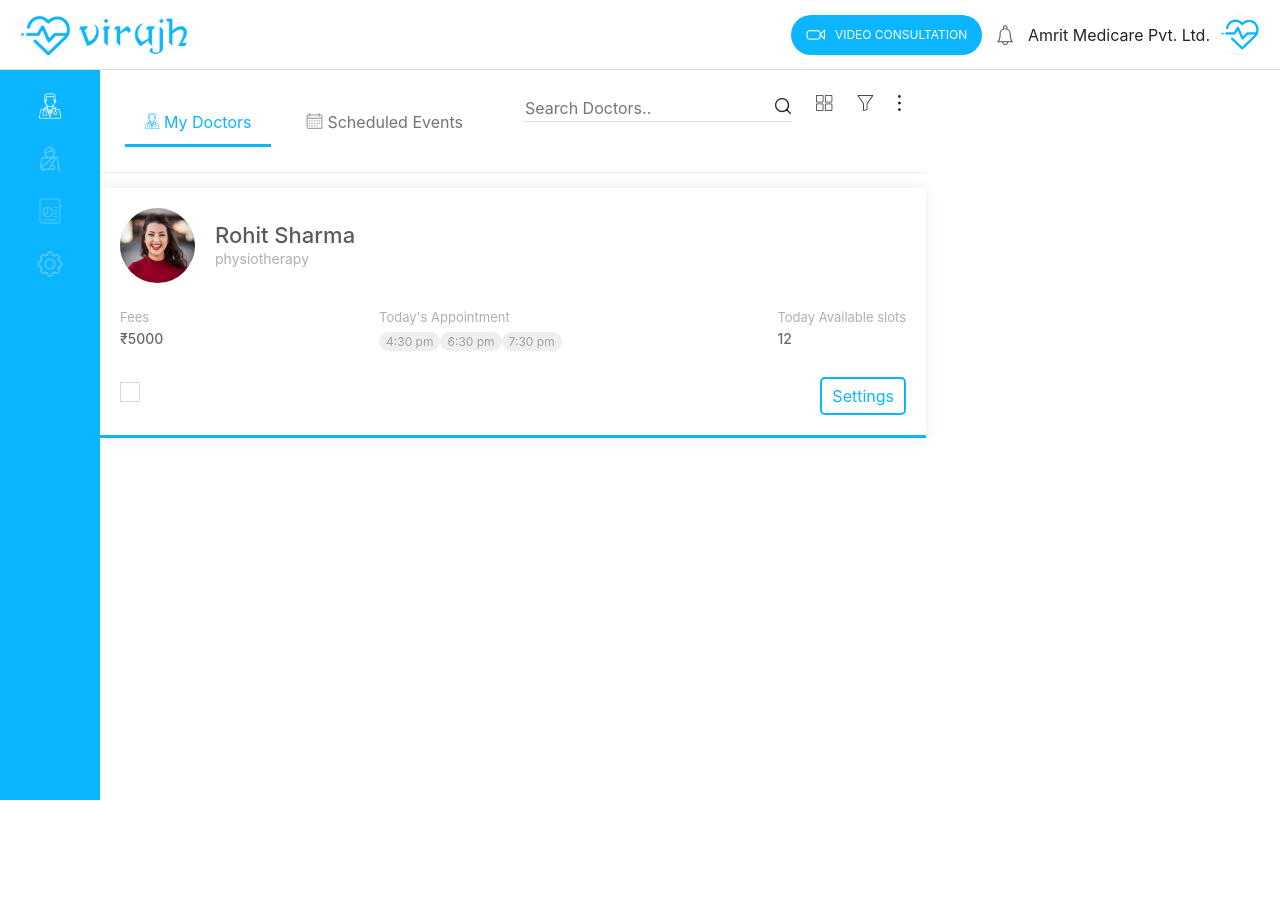
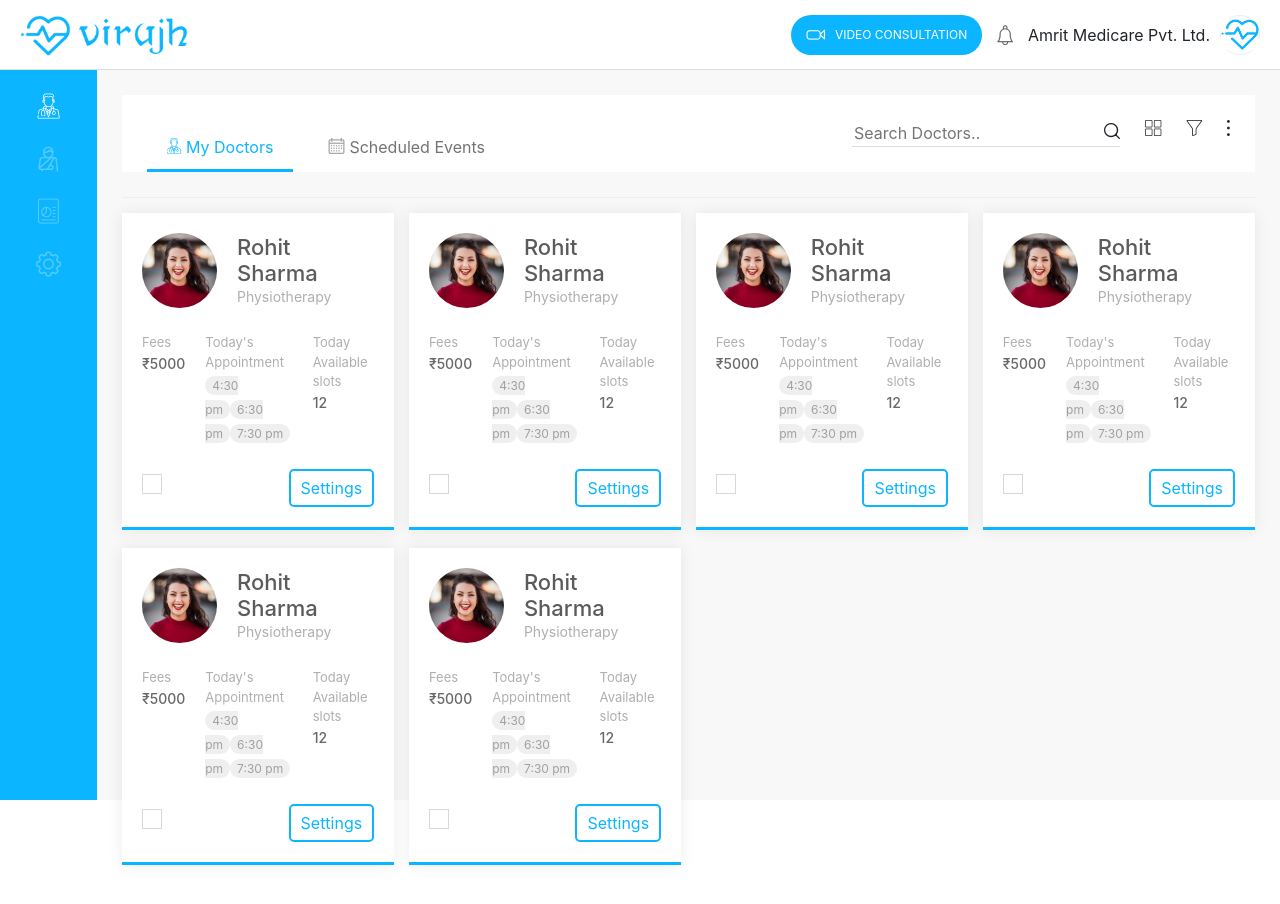
Before and after one commit to ramanarra/frontend, a React (Create React App) app: page / in a window 1280 px wide. Before the commit the page ends 800 px from the top, so only its background shows below. Built offline with nearby package versions, Linux system fonts and the light colour scheme.

Commit message:
Update dashboard

```diff
--- a/src/component/Doctor/Dashboard/MyDoctors.jsx
+++ b/src/component/Doctor/Dashboard/MyDoctors.jsx
@@ -4,6 +4,52 @@ class MyDoctor extends Component {
   state = {
     data: [
       {
+        id: 0,
+        name: "Rohit Sharma",
+        job: "Physiotherapy",
+        fees: "5000",
+        appointment: ["4:30 pm", "6:30 pm", "7:30 pm"],
+        availability: 12,
+        checked: false,
+      },
+      {
+        id: 1,
+        name: "Rohit Sharma",
+        job: "Physiotherapy",
+        fees: "5000",
+        appointment: ["4:30 pm", "6:30 pm", "7:30 pm"],
+        availability: 12,
+        checked: false,
+      },
+      {
+        id: 2,
+        name: "Rohit Sharma",
+        job: "Physiotherapy",
+        fees: "5000",
+        appointment: ["4:30 pm", "6:30 pm", "7:30 pm"],
+        availability: 12,
+        checked: false,
+      },
+      {
+        id: 3,
+        name: "Rohit Sharma",
+        job: "Physiotherapy",
+        fees: "5000",
+        appointment: ["4:30 pm", "6:30 pm", "7:30 pm"],
+        availability: 12,
+        checked: false,
+      },
+      {
+        id: 4,
+        name: "Rohit Sharma",
+        job: "Physiotherapy",
+        fees: "5000",
+        appointment: ["4:30 pm", "6:30 pm", "7:30 pm"],
+        availability: 12,
+        checked: false,
+      },
+      {
+        id: 5,
         name: "Rohit Sharma",
         job: "Physiotherapy",
         fees: "5000",
@@ -13,45 +59,73 @@ class MyDoctor extends Component {
       },
     ],
   };
+
+  handleChecked = (id) => {
+    this.setState((prev) => {
+      const data = prev.data.map((i) => {
+        if (i.id === id) {
+          i.checked = !i.checked;
+        }
+        return i;
+      });
+      return {
+        data,
+      };
+    });
+  };
+
   render() {
+    const { data } = this.state;
     return (
-      <div class="user-card">
-        <div class="user-row">
-          <img src={require('../../../assets/img/user-img.jpg')} class="usr-img" />
-          <div class="user-detail">
-            <h1 class="user-name">Rohit Sharma</h1>
-            <p class="name-desg">physiotherapy</p>
+      <div class="tab-pane active my-doctors-sec" id="tab_default_1">
+        <div class="user-cards-wrap">
+          {data.map((i) => (
+            <div key={i.id} className="user-card">
+              <div className="user-row">
+                <img
+                  src={require("../../../assets/img/user-img.jpg")}
+                  className="usr-img"
+                />
+                <div className="user-detail">
+                  <h1 className="user-name">{i.name}</h1>
+                  <p className="name-desg">{i.job}</p>
                 </div>
               </div>
-        <div class="user-meet-detail">
-          <div class="user-fees">
-            <p class="title-light">Fees</p>
-            <p class="card-text">₹5000</p>
+              <div className="user-meet-detail">
+                <div className="user-fees">
+                  <p className="title-light">Fees</p>
+                  <p className="card-text">₹{i.fees}</p>
                 </div>
-          <div class="user-appt">
-            <p class="title-light">Today's Appointment</p>
-            <div class="card-tag">
-              <span class="time-tag">4:30 pm</span>
-              <span class="time-tag">6:30 pm</span>
-              <span class="time-tag">7:30 pm</span>
+                <div className="user-appt">
+                  <p className="title-light">Today's Appointment</p>
+                  <div className="card-tag">
+                    {i.appointment.map((a, index) => (
+                      <span key={index} className="time-tag">
+                        {a}
+                      </span>
+                    ))}
                   </div>
                 </div>
-          <div class="user-slot">
-            <p class="title-light">Today Available slots</p>
-            <p class="card-text">12</p>
+                <div className="user-slot">
+                  <p className="title-light">Today Available slots</p>
+                  <p className="card-text">{i.availability}</p>
                 </div>
               </div>
-        <div class="user-btn-row">
-          <div class="select-check">
+              <div className="user-btn-row">
+                <div className="select-check">
                   <input
-              class="styled-checkbox"
-              id="select-card"
+                    className="styled-checkbox"
+                    id={"select-card" + i.id}
                     type="checkbox"
-              value="value4"
+                    value={i.checked}
+                    onClick={this.handleChecked.bind(this, i.id)}
                   />
-            <label for="select-card"></label>
+                  <label for={"select-card" + i.id}></label>
                 </div>
-          <button class="settings-btn">Settings</button>
+                <button className="settings-btn">Settings</button>
+              </div>
+            </div>
+          ))}
         </div>
       </div>
     );
--- a/src/component/Doctor/Dashboard/Schedule.jsx
+++ b/src/component/Doctor/Dashboard/Schedule.jsx
@@ -0,0 +1,31 @@
+import React, { Component } from "react";
+
+class Schedule extends Component {
+  state = {
+    data: [],
+  };
+  render() {
+    return (
+      <div className="tab-pane-2" id="tab_default_2">
+        <p>Howdy, I'm in Tab 2.</p>
+        <p>
+          Ut wisi enim ad minim veniam, quis nostrud exerci tation ullamcorper
+          suscipit lobortis nisl ut aliquip ex ea commodo consequat. Duis autem
+          vel eum iriure dolor in hendrerit in vulputate velit esse molestie
+          consequat. Ut wisi enim ad minim veniam, quis nostrud exerci tation.
+        </p>
+        <p>
+          <a
+            className="btn btn-warning"
+            href="http://j.mp/metronictheme"
+            target="_blank"
+          >
+            Click for more features...
+          </a>
+        </p>
+      </div>
+    );
+  }
+}
+
+export default Schedule;
--- a/src/component/Doctor/Dashboard/Tab.jsx
+++ b/src/component/Doctor/Dashboard/Tab.jsx
@@ -5,13 +5,13 @@ const Tab = (props) => {
     <div className="tab-header">
       <div className="left-wrapper">
         <ul className="nav nav-tabs ">
-          <li className="active">
+          <li className={props.tab === 0? "active" : "inactive"}>
             <a onClick={props.switchTab.bind(this, 0)}>
               <i className="icon-doctor tab-ic"></i>
               My Doctors{" "}
             </a>
           </li>
-          <li>
+          <li className={props.tab === 1? "active" : "inactive"}>
             <a onClick={props.switchTab.bind(this, 1)}>
               <i className="icon-calendar tab-ic"></i>
               Scheduled Events{" "}
--- /dev/null
+++ b/src/component/Doctor/Dashboard/dashboard.scss
@@ -0,0 +1,15 @@
+.doc-dashboard{
+    .tabbable-line{
+        .tab-header{
+            .nav-tabs{
+                cursor: pointer;
+            }
+        }
+    }
+
+    .my-doctors-sec{
+        // max-height: 10px;
+        // overflow: hidden;
+
+    }
+}
--- a/src/component/Doctor/Dashboard/index.jsx
+++ b/src/component/Doctor/Dashboard/index.jsx
@@ -2,6 +2,8 @@ import React, { Component } from "react";
 import Sidebar from "../Sidebar";
 import Tab from "./Tab";
 import MyDoctor from "./MyDoctors";
+import Schedule from "./Schedule";
+import './dashboard.scss'
 
 class Dashboard extends Component {
   state = {
@@ -17,16 +19,24 @@ class Dashboard extends Component {
   render() {
     const { tab } = this.state;
     return (
-      <section class="app-content">
+      <section className="app-content doc-dashboard">
         <Sidebar />
-        <div className="tabbable-panel">
-          <div className="tabbable-line">
-            <Tab tab={tab} switchTab={ value => this.handleChange('tab', value)} />
-            <div class="tab-content">
-                {tab === 0 && <MyDoctor/>}
+        <section class="content-wrapper">
+          <div class="dashboard-wrapper">
+            <div className="tabbable-panel">
+              <div className="tabbable-line">
+                <Tab
+                  tab={tab}
+                  switchTab={(value) => this.handleChange("tab", value)}
+                />
+                <div className="tab-content">
+                  {tab === 0 && <MyDoctor />}
+                  {tab === 1 && <Schedule />}
+                </div>
+              </div>
             </div>
           </div>
-        </div>
+        </section>
       </section>
     );
   }
```
Lines whose indentation alone changed are shown as unchanged.
